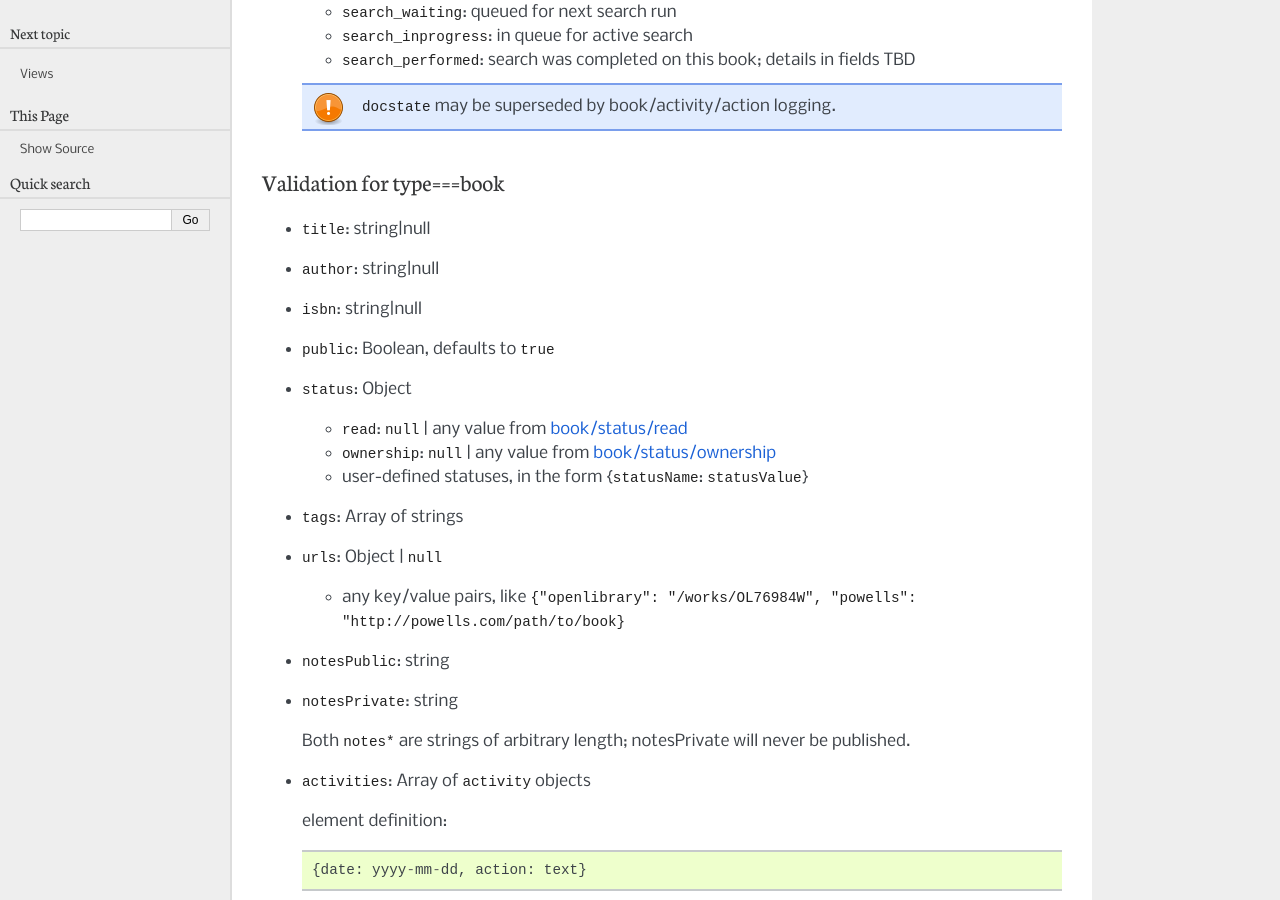
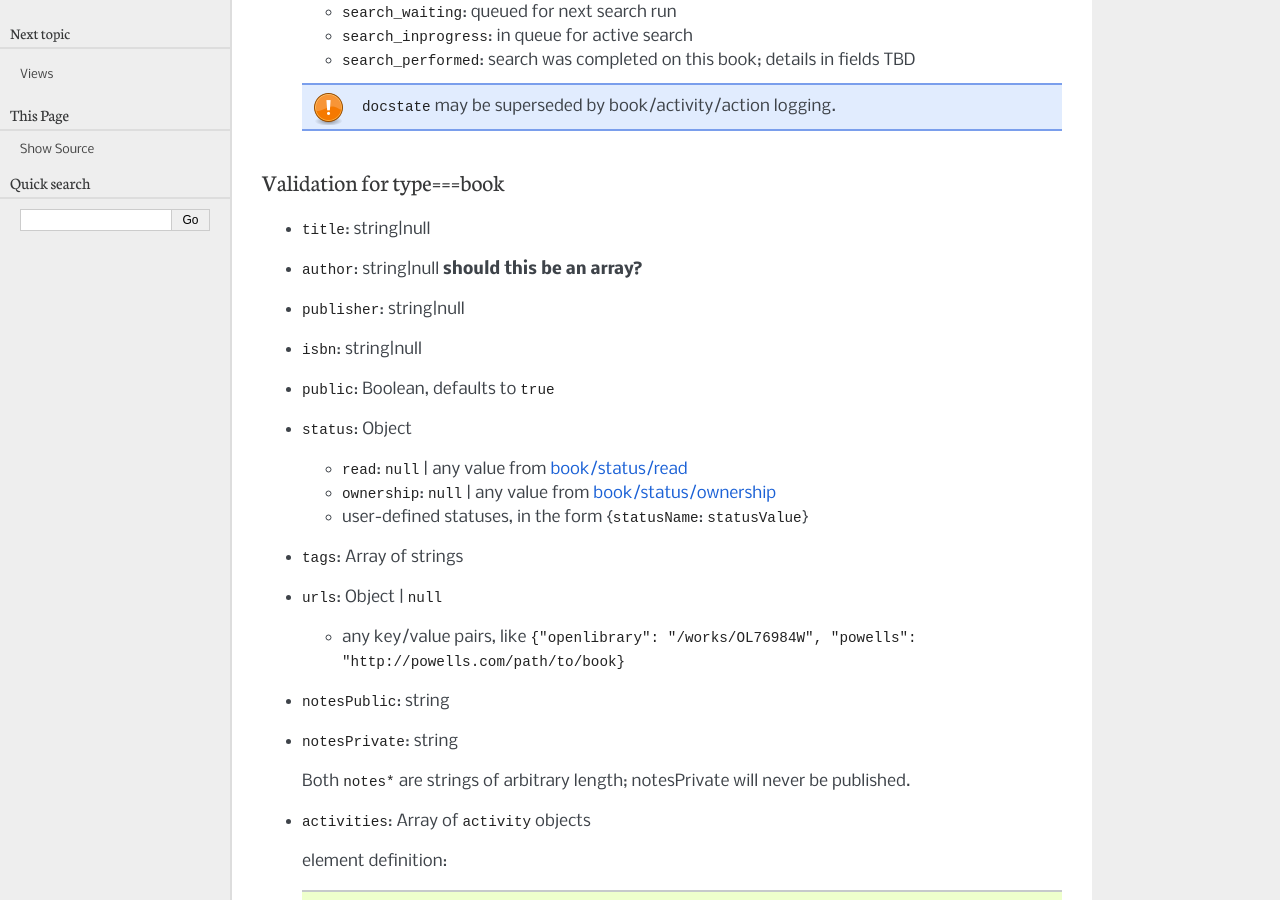
Before and after one commit to tephyr/simpleshelf, a Sphinx documentation site: the page built from docs/no-schema-schema.rst, in a window 1280 px wide and 900 px high, scrolled down 333 px. Built offline with Sphinx 7.4.7, drawn with Linux system fonts in a browser that asks for light colours.

Commit message:
Add publisher, note on author

```diff
--- a/docs/no-schema-schema.rst
+++ b/docs/no-schema-schema.rst
@@ -19,7 +19,8 @@ These fields are required for any document.
 Validation for type===book
 ++++++++++++++++++++++++++
 - ``title``:    string|null
-- ``author``:   string|null
+- ``author``:   string|null **should this be an array?**
+- ``publisher``: string|null
 - ``isbn``:     string|null
 - ``public``:   Boolean, defaults to ``true``
 - ``status``:   Object
```
